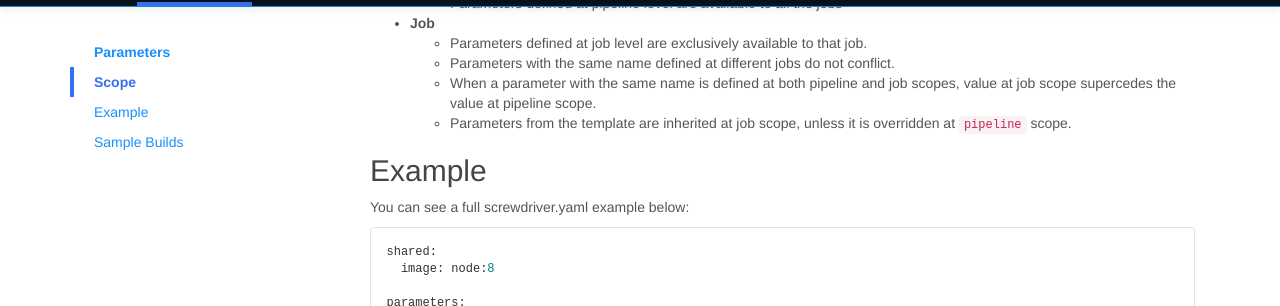
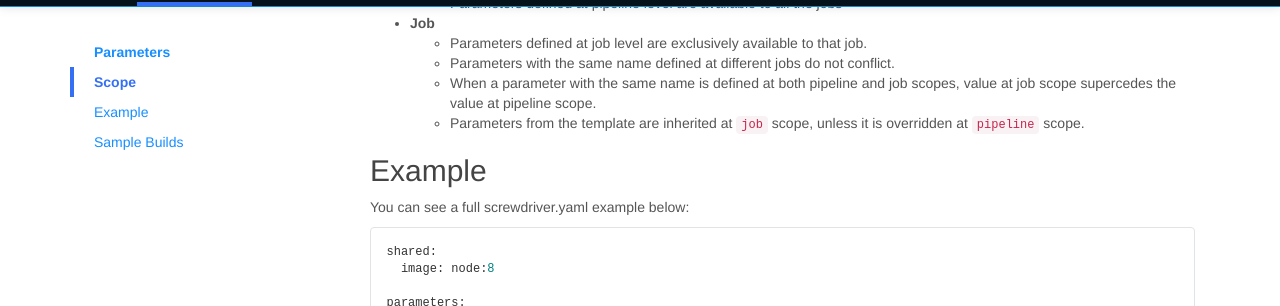
Before and after one commit to screwdriver-cd/guide, a Jekyll site: the page built from docs/user-guide/configuration/parameters.md, in a window 1280 px wide and 900 px high, scrolled down 785 px. Shown: the part 145-451 px from the top of the window. Built offline with Jekyll 4.4.1, drawn with Linux system fonts in a browser that asks for light colours.

Commit message:
feat(2624): Addressing review suggestions

```diff
--- a/docs/user-guide/configuration/parameters.md
+++ b/docs/user-guide/configuration/parameters.md
@@ -59,7 +59,7 @@ Parameters can be defined at two scopes:
     * Parameters defined at job level are exclusively available to that job.
     * Parameters with the same name defined at different jobs do not conflict.
     * When a parameter with the same name is defined at both pipeline and job scopes, value at job scope supercedes the value at pipeline scope.
-    * Parameters from the template are inherited at job scope, unless it is overridden at `pipeline` scope.
+    * Parameters from the template are inherited at `job` scope, unless it is overridden at `pipeline` scope.
 
 ## Example
 You can see a full screwdriver.yaml example below:
```
